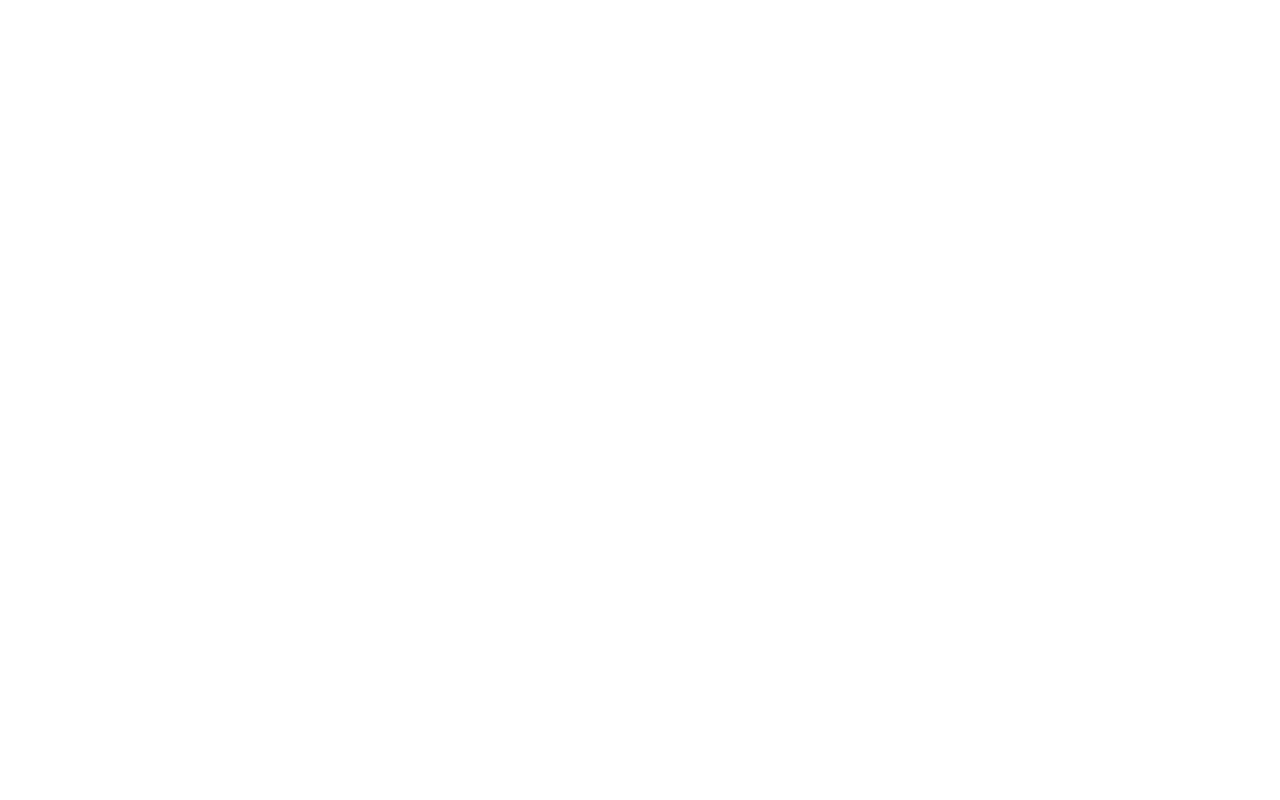
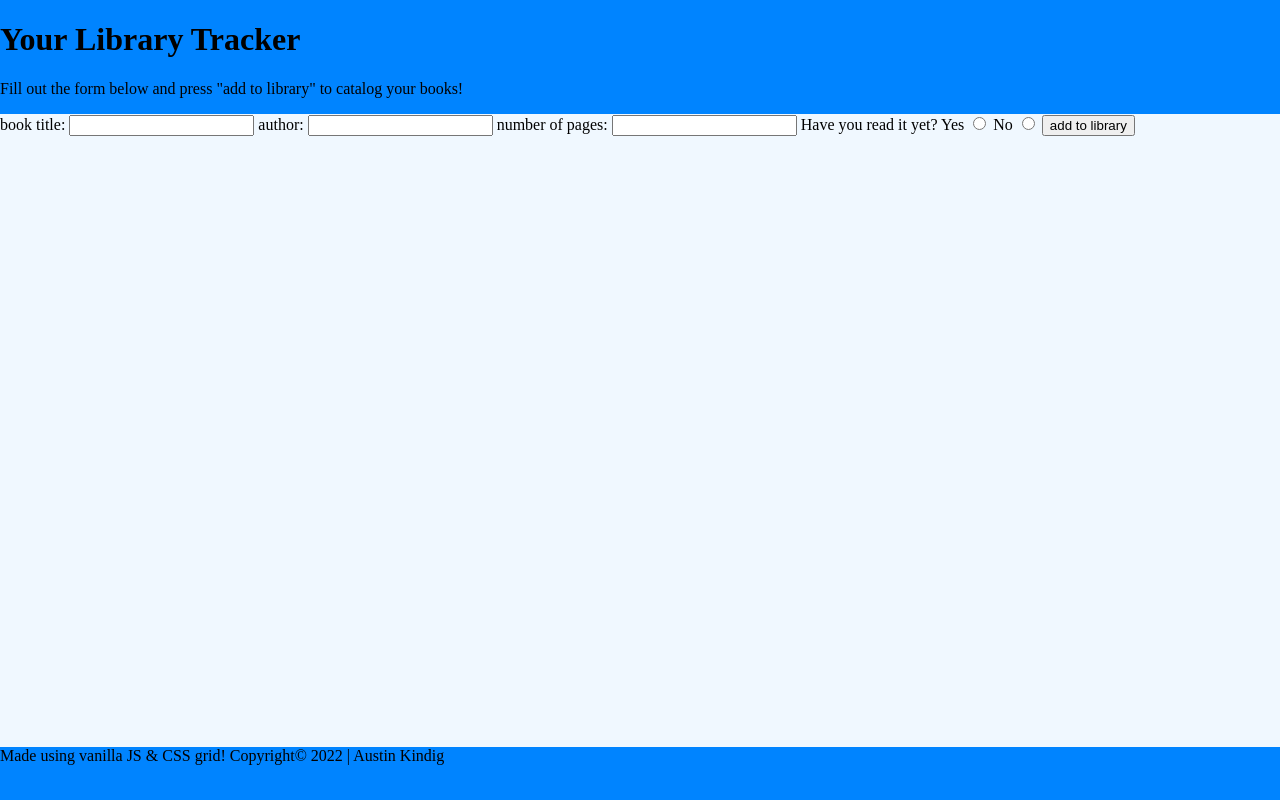
Before and after one commit to Austin-Kindig/top-library-app, a website: page index.html in a window 1280 px wide. Drawn offline with Linux system fonts and the light colour scheme.

Commit message:
rough out HTML and CSS

```diff
--- a/index.html
+++ b/index.html
@@ -8,5 +8,40 @@
     <link rel="stylesheet" href="./styles.css" />
     <script src="./script.js"></script>
   </head>
-  <body></body>
+  <body>
+    <header>
+      <h1 class="title">Your Library Tracker</h1>
+      <p class="info">Fill out the form below and press "add to library" to catalog your books!</p>
+    </header>
+    <main>
+      <div class="form-container">
+        <div class="form-card">
+          <form action="">
+            <label for="title">
+              book title:  <input type="text" name="title" id="title">
+            </label>
+            <label for="author">
+              author:  <input type="text" name="title" id="title">
+            </label>
+            <label for="pages">
+              number of pages: <input type="number" name="pages" id="pages">
+            </label>
+            <label for="isRead">
+              <span>Have you read it yet?</span>
+              Yes <input type="radio" name="isRead" id="yesRead">
+              No <input type="radio" name="isRead" id="noRead">
+            </label>
+            <button type="submit">add to library</button>
+          </form>
+        </div>
+      </div>
+      <div class="books-container">
+
+      </div>
+    </main>
+    <footer>
+      <span>Made using vanilla JS & CSS grid!</span>
+      <span class="copyright">Copyright&copy; 2022 | Austin Kindig</span>
+    </footer>
+  </body>
 </html>
--- a/script.js
+++ b/script.js
@@ -0,0 +1,18 @@
+
+
+
+
+
+const myLibrary = [];
+
+// object constructor function
+function Book(title, author, pages, isRead) {
+    this.title = title
+    this.author = author
+    this.pages = pages
+    this.isRead = isRead
+}
+
+function addBookToLibrary() {
+
+}
--- a/styles.css
+++ b/styles.css
@@ -0,0 +1,20 @@
+body {
+    display: grid;
+    grid-template-rows: 2fr 12fr 1fr;
+    height: 100vh;
+    margin: 0;
+}
+
+header {
+    background-color: rgb(0, 132, 255);
+    grid-row: 1;
+}
+
+main {
+    background-color: aliceblue;
+    grid-row: 2;
+}
+
+footer {
+    background-color: rgb(0, 132, 255);
+}
```
